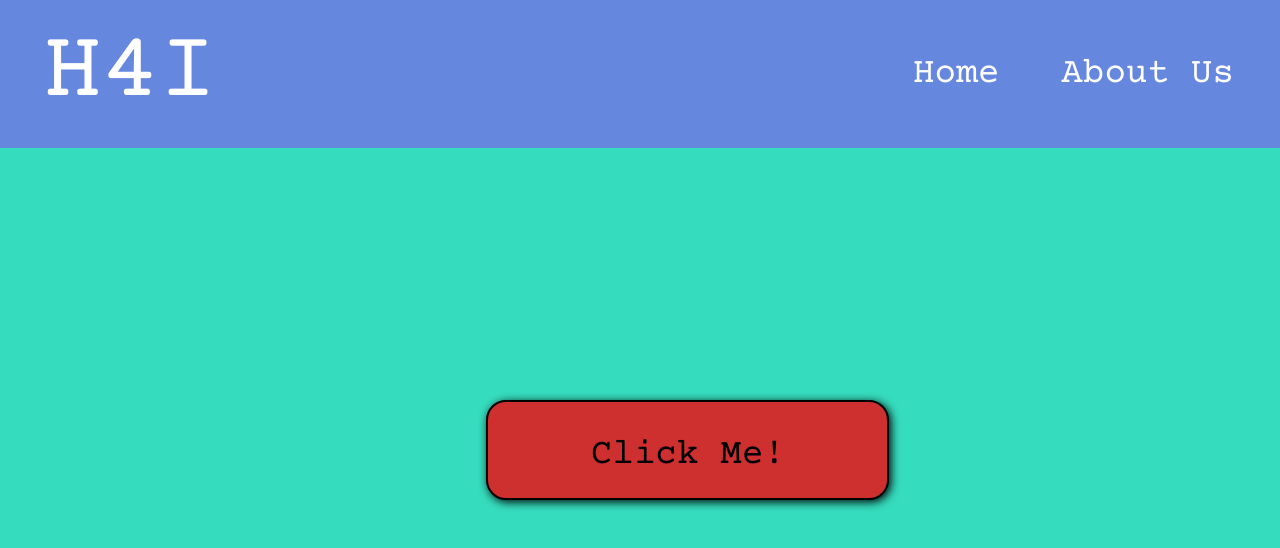
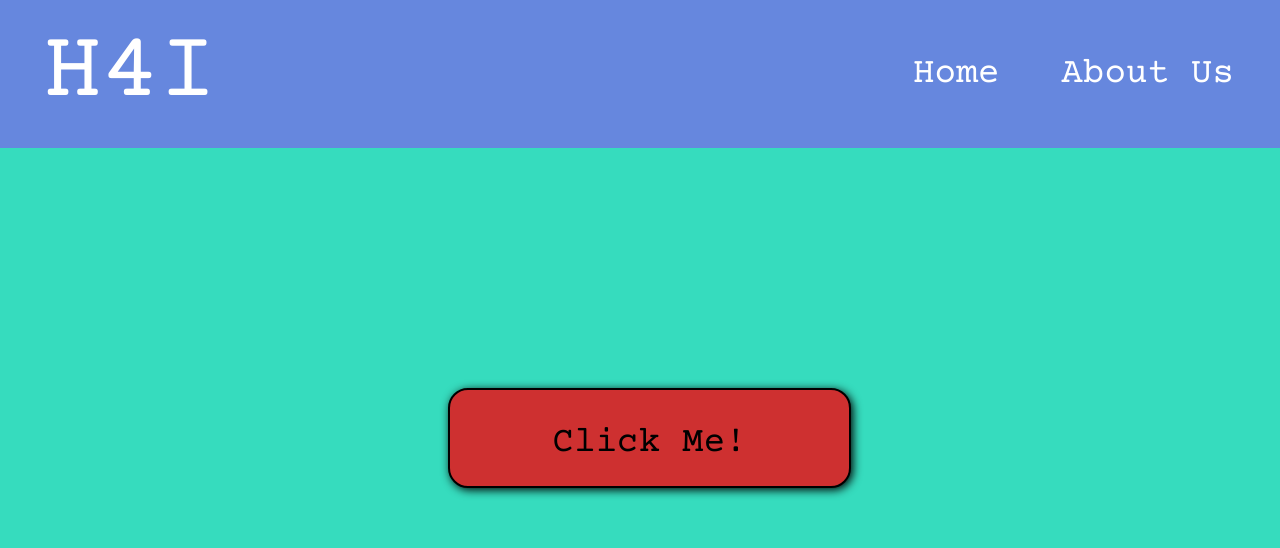
Before and after one commit to Hack4Impact-UMD/branch-practice, a React (Create React App) app in the folder react-app/: page / in a window 1280 px wide. Shown: the top 548 px of the page. Built offline with nearby package versions, Linux system fonts and the light colour scheme.

Commit message:
changed button styling from absolute to relative

```diff
--- a/react-app/src/styles/Home.css
+++ b/react-app/src/styles/Home.css
@@ -29,9 +29,8 @@
   border-style: solid;
   border-width: 2px;
   background-color: #ce3030;
-  position: absolute;
-  margin: auto;
-  top: 50%;
-  left: 38%;
+  position: relative;
+  left: 35%;
+  top: 30%;
   box-shadow: 2px 2px 10px black;
 }
```
